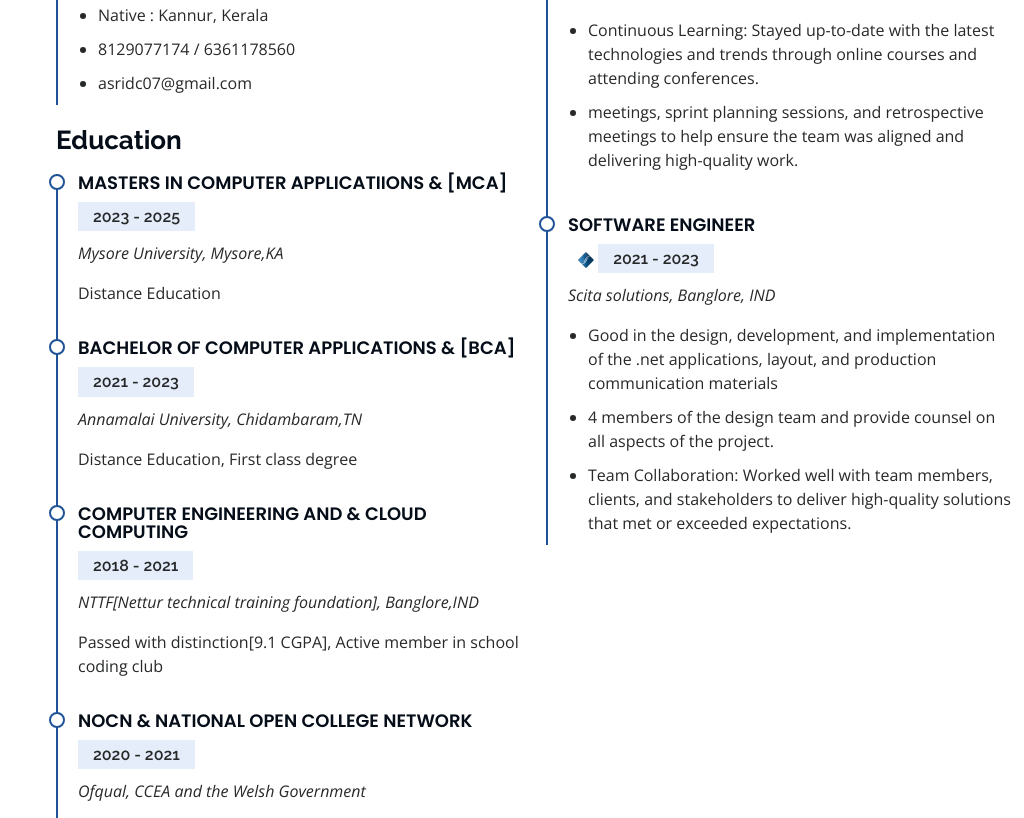
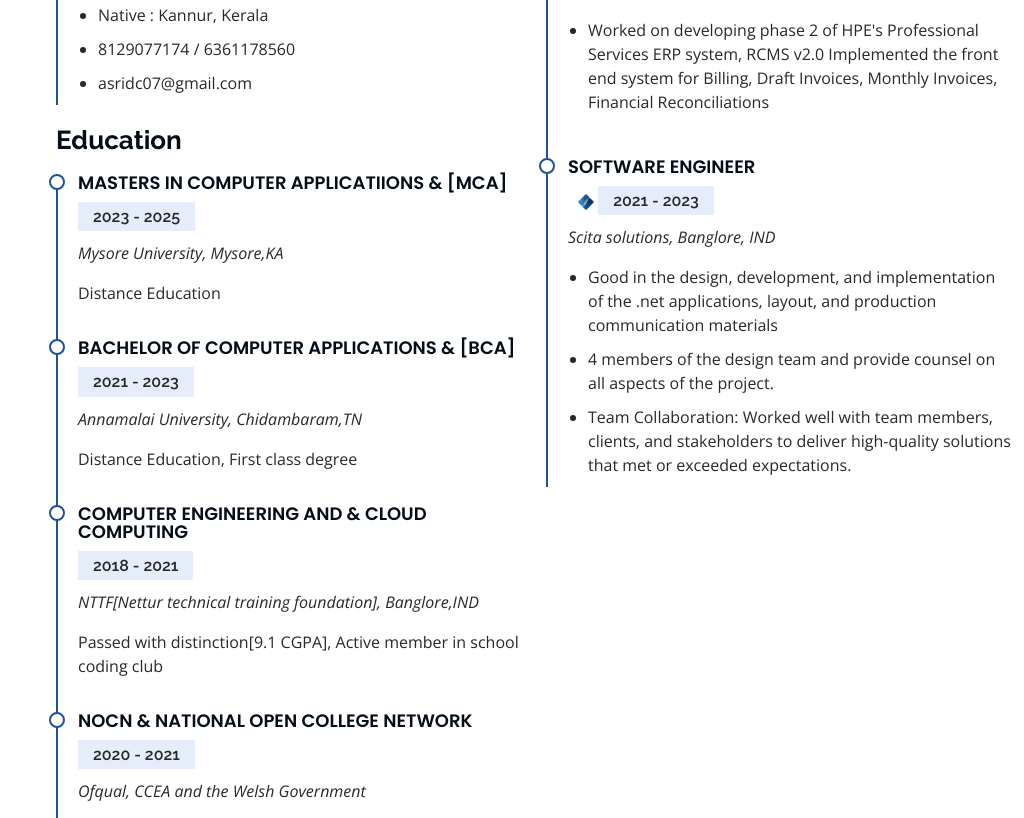
Before and after one commit to asrid07/portfolio, a plain HTML site: page index.html in a window 1280 px wide. Shown: the part 2854-3672 px from the top of the page, without its empty margins (256-1280 px from the left). Drawn offline with nearby package versions, Linux system fonts and the light colour scheme; no server answers.

Commit message:
Update index.html

```diff
--- a/index.html
+++ b/index.html
@@ -282,8 +282,10 @@
                           <h5>2023 - Present</h5>
                           <p><em>Hewlett Packard Enterprise(HPE), Banglore, IND </em></p>
                           <ul>
-                              <li>Continuous Learning: Stayed up-to-date with the latest technologies and trends through online courses and attending conferences.</li>
-                              <li>meetings, sprint planning sessions, and retrospective meetings to help ensure the team was aligned and delivering high-quality work.</li>
+                              <li>Worked on developing phase 2 of HPE's Professional Services ERP system, RCMS v2.0
+Implemented the front end system for Billing, Draft Invoices, Monthly Invoices, Financial Reconciliations
+</li>
+
                           </ul>
                       </div>
                       <div class="resume-item">
```
